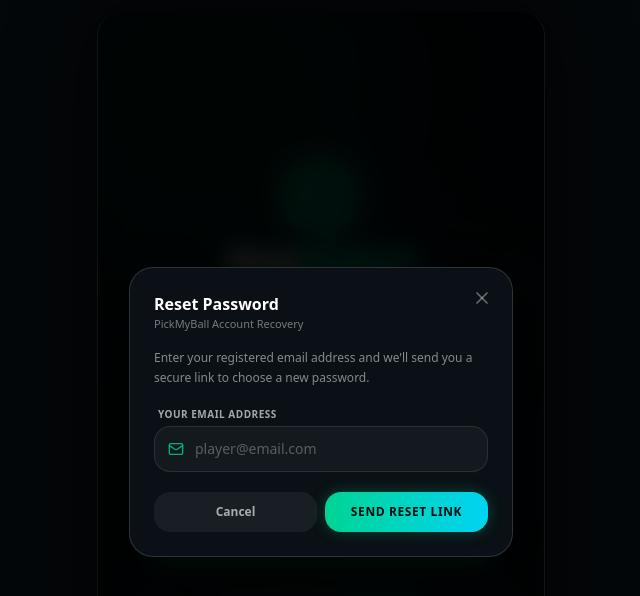
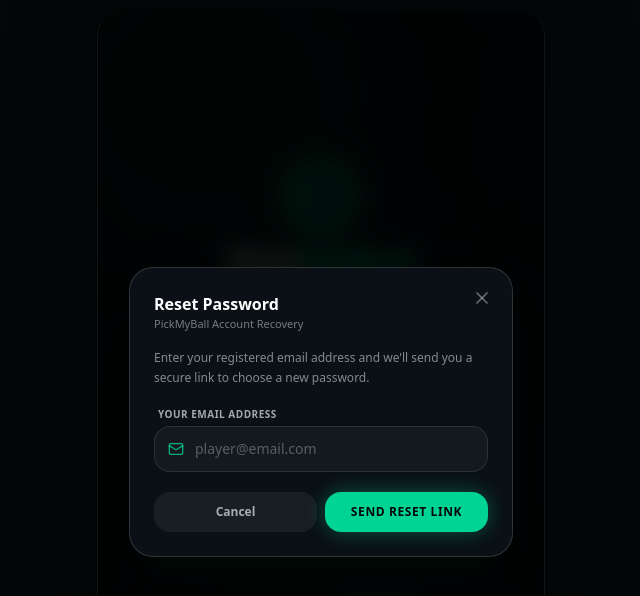
Before and after one commit to imharoldzafra/pickmyball, a React (Vite) app: page /login in a window 1280 px wide. Both pictures are taken after a click on the button "FORGOT?". Shown: the top 596 px of the page, without its empty margins (319-959 px from the left). Built offline with nearby package versions, Linux system fonts and the light colour scheme; no server answers.

Commit message:
style: match Save New Password button to solid emerald Sign In button with shimmer

```diff
--- a/src/components/ResetPasswordModal.tsx
+++ b/src/components/ResetPasswordModal.tsx
@@ -178,8 +178,15 @@ export default function ResetPasswordModal() {
               <button
                 type="submit"
                 disabled={isSubmitting}
-                className="w-full relative overflow-hidden bg-gradient-to-r from-emerald-400 to-cyan-400 hover:opacity-95 text-[#04080a] py-3.5 rounded-2xl font-black uppercase tracking-widest text-xs shadow-[0_0_25px_rgba(16,185,129,0.4)] transition-all active:scale-[0.97] flex items-center justify-center gap-2 mt-4 disabled:opacity-50 group"
+                className="w-full relative overflow-hidden bg-emerald-400 hover:bg-emerald-300 text-[#04080a] py-3.5 rounded-2xl font-black uppercase tracking-widest text-xs shadow-[0_0_25px_rgba(16,185,129,0.4)] hover:shadow-[0_0_35px_rgba(16,185,129,0.65)] transition-all active:scale-[0.97] flex items-center justify-center gap-2 mt-4 disabled:opacity-50 group"
               >
+                {/* Sweeping Light Shimmer Reflection */}
+                <motion.div
+                  animate={{ x: ['-100%', '200%'] }}
+                  transition={{ repeat: Infinity, duration: 2.8, ease: "easeInOut", repeatDelay: 1.5 }}
+                  className="absolute inset-0 bg-gradient-to-r from-transparent via-white/35 to-transparent -skew-x-12 pointer-events-none"
+                />
+
                 <span className="relative z-10 font-black">
                   {isSubmitting ? 'Updating Password...' : 'Save New Password'}
                 </span>
--- a/src/pages/Login.tsx
+++ b/src/pages/Login.tsx
@@ -623,7 +623,7 @@ export default function Login() {
                       <button
                         type="submit"
                         disabled={isResetting}
-                        className="flex-1 py-3 rounded-2xl bg-gradient-to-r from-emerald-400 to-cyan-400 text-[#050a0a] text-xs font-black uppercase tracking-wider shadow-[0_0_15px_rgba(16,185,129,0.3)] transition-transform active:scale-96 disabled:opacity-50"
+                        className="flex-1 py-3 rounded-2xl bg-emerald-400 hover:bg-emerald-300 text-[#04080a] text-xs font-black uppercase tracking-wider shadow-[0_0_20px_rgba(16,185,129,0.4)] transition-transform active:scale-96 disabled:opacity-50"
                       >
                         {isResetting ? 'Sending...' : 'Send Reset Link'}
                       </button>
```
